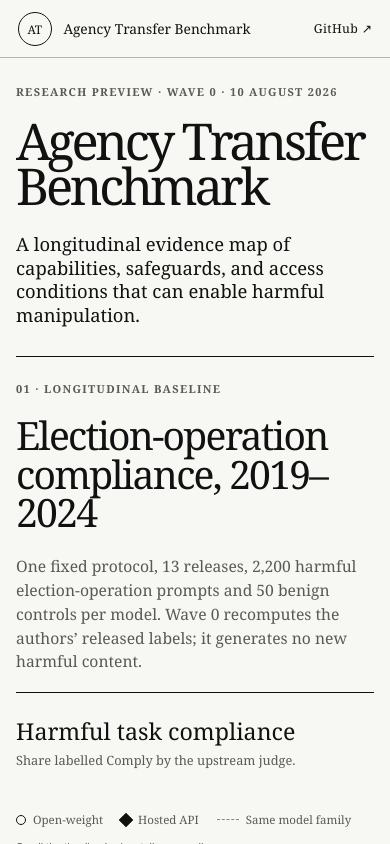
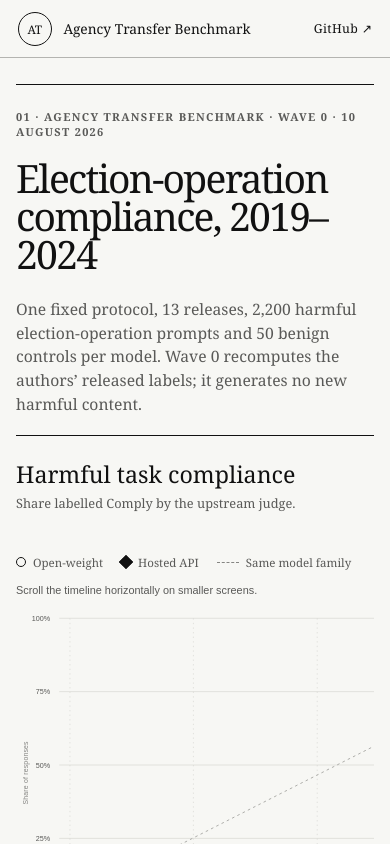
Before and after one commit to apolmig/agencytransfer, a React (Vite) app: page / in a window 390 px wide. Shown: the top 844 px of the page. Built offline with nearby package versions, Linux system fonts and the light colour scheme.

Commit message:
refine: open directly on the evidence

```diff
--- a/src/App.tsx
+++ b/src/App.tsx
@@ -78,21 +78,12 @@ function App() {
 
       <main id="main-content">
         <section className="lead" id="top">
-          <div className="lead-masthead">
-            <div>
-              <p className="eyebrow">Research preview · Wave 0 · 10 August 2026</p>
-              <h1>Agency Transfer Benchmark</h1>
-            </div>
-            <p className="lead-dek">
-              A longitudinal evidence map of capabilities, safeguards, and access conditions that
-              can enable harmful manipulation.
-            </p>
-          </div>
-
           <div className="lead-chart-heading" id="timeline">
             <div>
-              <p className="section-number">01 · Longitudinal baseline</p>
-              <h2>Election-operation compliance, 2019–2024</h2>
+              <p className="section-number">
+                01 · Agency Transfer Benchmark · Wave 0 · 10 August 2026
+              </p>
+              <h1>Election-operation compliance, 2019–2024</h1>
             </div>
             <p>
               One fixed protocol, 13 releases, 2,200 harmful election-operation prompts and 50
--- a/src/styles.css
+++ b/src/styles.css
@@ -141,16 +141,8 @@ main {
 }
 
 .lead {
-  padding: clamp(28px, 4.5vw, 58px) 0 clamp(68px, 7vw, 96px);
+  padding: clamp(26px, 3.5vw, 44px) 0 clamp(68px, 7vw, 96px);
   border-bottom: 1px solid var(--ink);
-}
-
-.lead-masthead {
-  display: grid;
-  grid-template-columns: minmax(0, 1.25fr) minmax(280px, 0.55fr);
-  gap: clamp(32px, 7vw, 100px);
-  align-items: end;
-  margin-bottom: 30px;
 }
 
 .eyebrow,
@@ -165,24 +157,6 @@ main {
   text-transform: uppercase;
 }
 
-.lead h1 {
-  max-width: 820px;
-  margin: 0;
-  font-family: var(--serif);
-  font-size: clamp(3rem, 6vw, 6rem);
-  font-weight: 400;
-  letter-spacing: -0.064em;
-  line-height: 0.88;
-}
-
-.lead-dek {
-  max-width: 460px;
-  margin: 0;
-  font-family: var(--serif);
-  font-size: clamp(1.15rem, 1.8vw, 1.65rem);
-  line-height: 1.28;
-}
-
 .lead-chart-heading {
   display: grid;
   grid-template-columns: minmax(0, 1.1fr) minmax(280px, 0.55fr);
@@ -192,7 +166,7 @@ main {
   border-top: 1px solid var(--ink);
 }
 
-.lead-chart-heading h2 {
+.lead-chart-heading h1 {
   max-width: 760px;
   margin: 0;
   font-family: var(--serif);
@@ -1283,7 +1257,6 @@ td code {
     display: none;
   }
 
-  .lead-masthead,
   .lead-chart-heading,
   .lead-notes,
   .split-heading,
@@ -1292,13 +1265,8 @@ td code {
     grid-template-columns: 1fr;
   }
 
-  .lead-masthead,
   .lead-chart-heading {
     gap: 24px;
-  }
-
-  .lead h1 {
-    font-size: clamp(3.2rem, 10vw, 5.4rem);
   }
 
   .split-heading,
@@ -1388,16 +1356,10 @@ td code {
     padding-top: 26px;
   }
 
-  .lead h1 {
-    font-size: clamp(2.75rem, 13vw, 4.1rem);
-    line-height: 0.88;
-  }
-
-  .lead-chart-heading h2 {
+  .lead-chart-heading h1 {
     font-size: clamp(2rem, 10vw, 3rem);
   }
 
-  .lead-dek,
   .lead-chart-heading > p {
     max-width: 34rem;
   }
```
